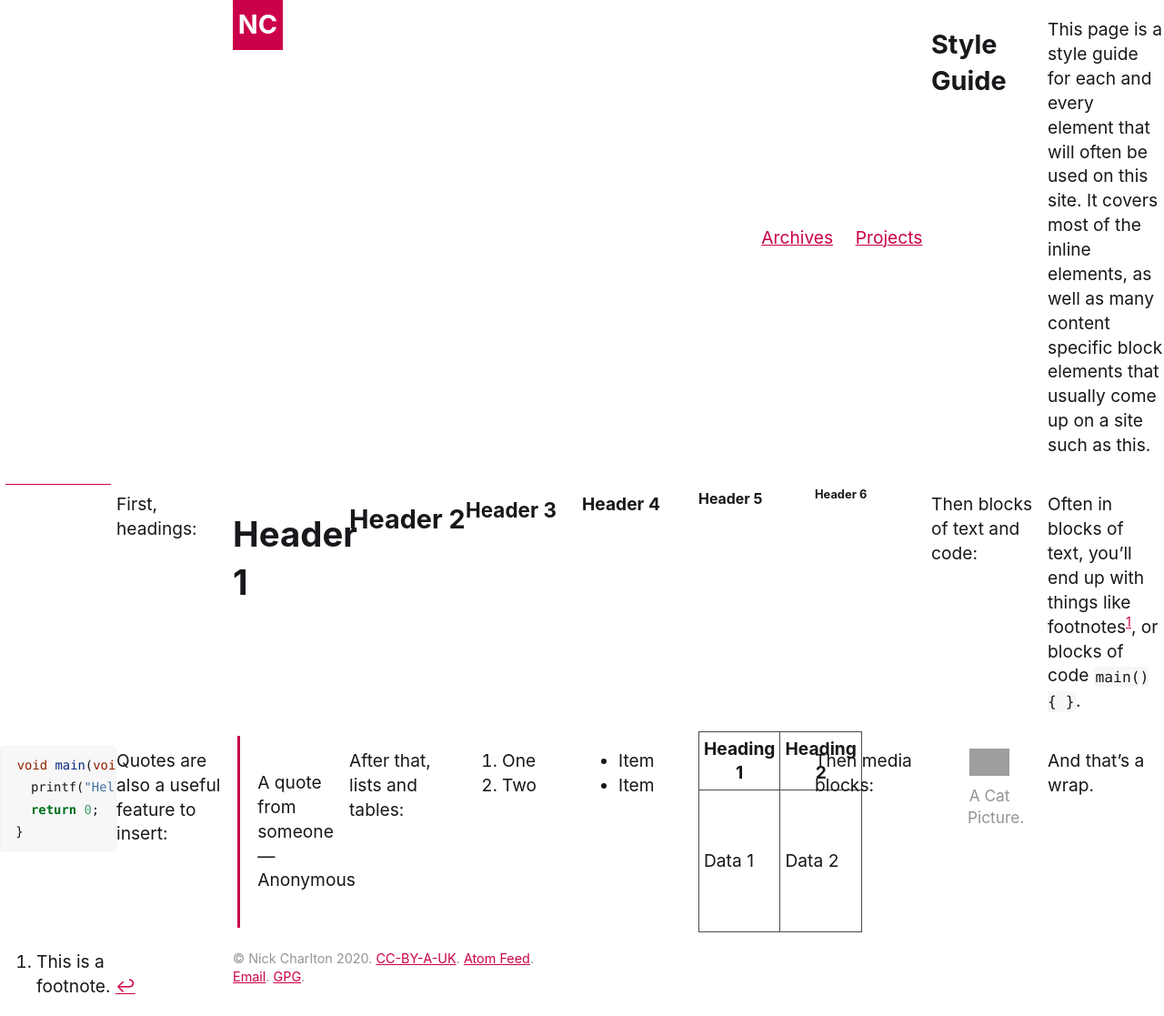
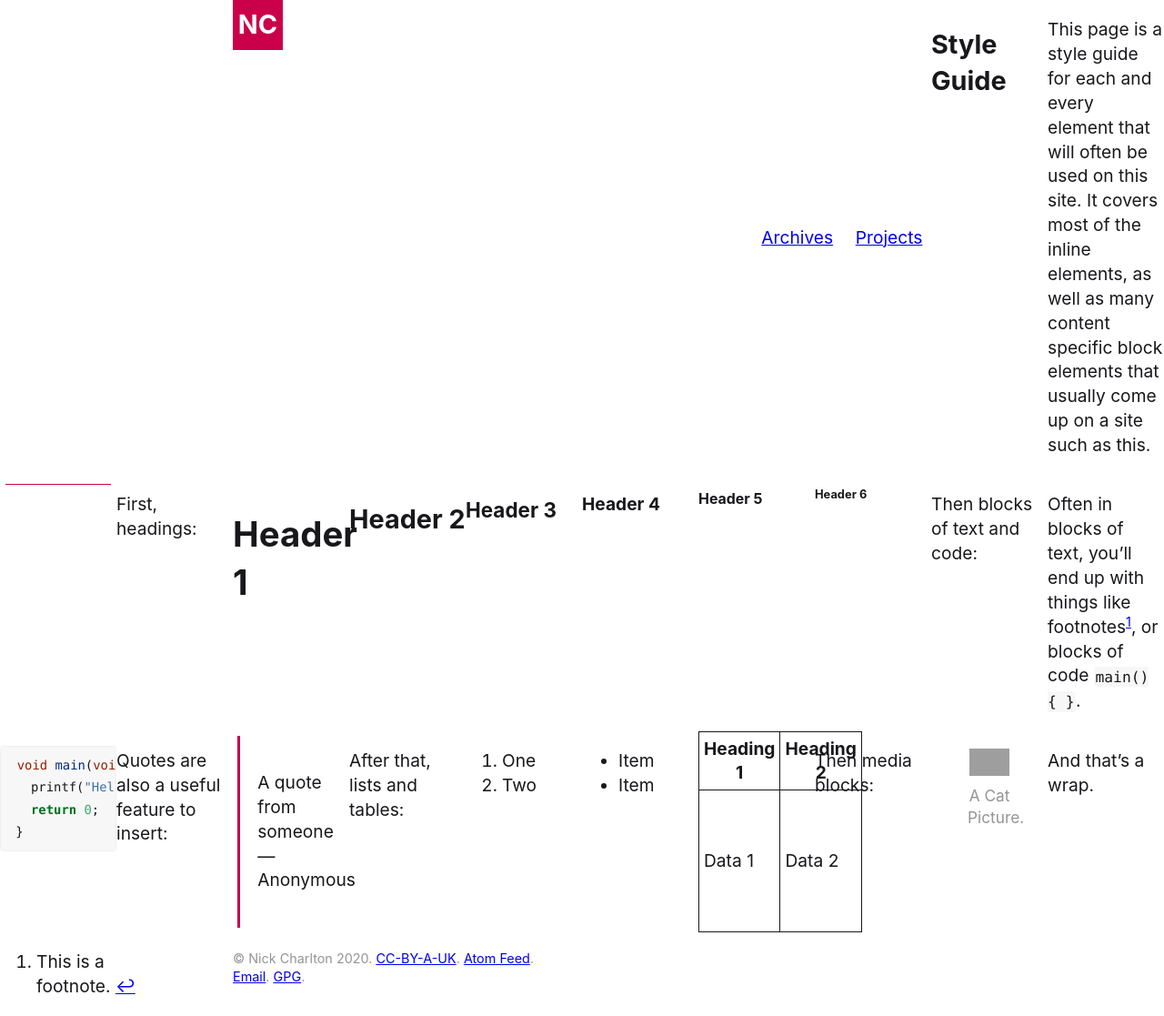
Before and after one commit to nickcharlton/site, a Jekyll site: the page built from style-guide.md, in a window 1280 px wide. Shown: the whole page at 91% size. Built offline with Jekyll 4.4.1, drawn with Linux system fonts in a browser that asks for light colours; Markdown is read by kramdown in place of the engine named in the settings; grey boxes are pictures that could not be loaded.

Commit message:
Refresh the link styles
This commit drops most of the link overrides to return to the browser
default colours, but introduce a hover style.

```diff
--- a/css/main.css
+++ b/css/main.css
@@ -13,25 +13,17 @@ h1, h2, h3, h4, h5, h6 {
   margin-bottom: 1em;
 }
 
-a {
-  color: #CB004A;
-}
-
-a {
-  transition: color .1s ease-out;
-}
-
-a:hover, a:visited {
-  color: #76002B;
+a:hover {
+  color: rgb(85, 26, 139);
 }
 
 h1 a, h2 a {
-  color: #4A4A4A;
+  color: rgb(24, 24, 28);
   text-decoration: none;
 }
 
 h1 a:visited, h2 a:visited {
-  color: #4A4A4A;
+  color: rgb(24, 24, 28);
   text-decoration: none;
 }
 
@@ -74,7 +66,7 @@ table {
 }
 
 th, td {
-  border: 1px solid #4A4A4A;
+  border: 1px solid rgb(24, 24, 28);
   margin: 0;
   padding: 5px;
   empty-cells: show;
```
